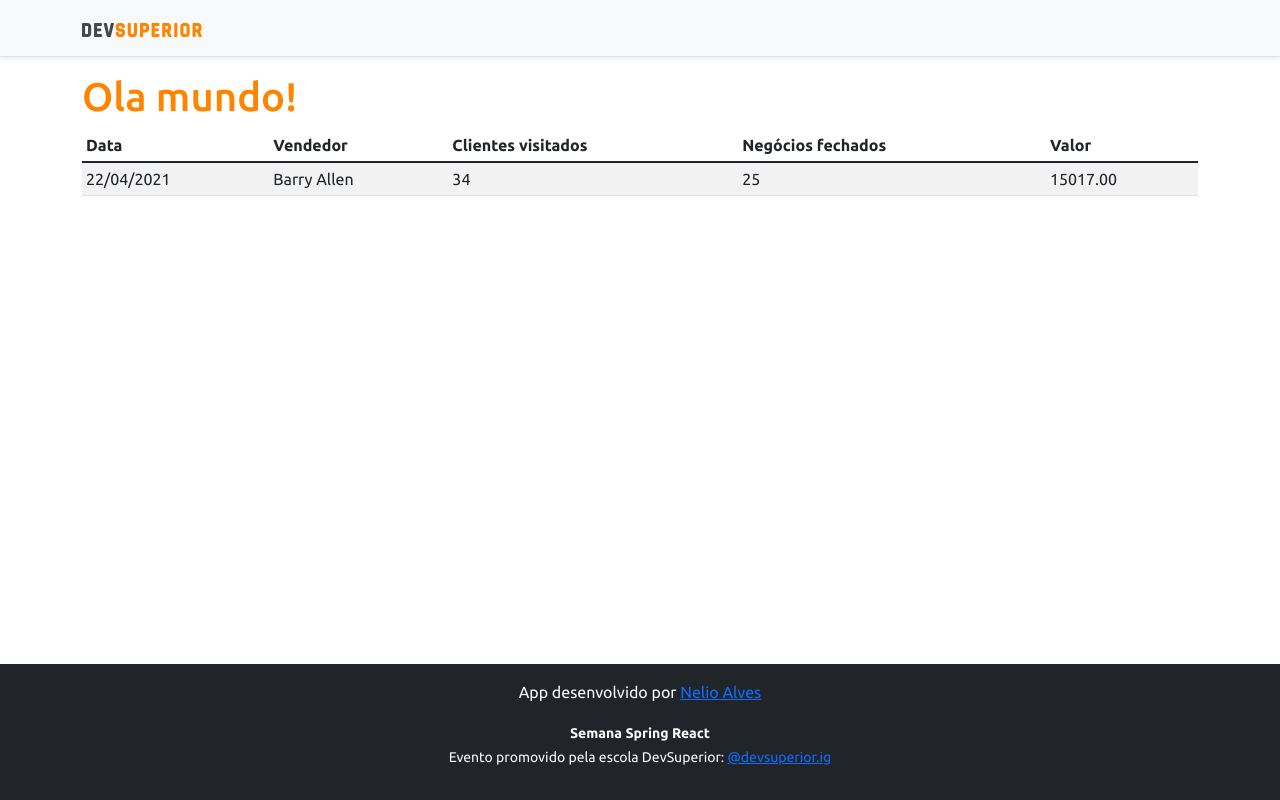
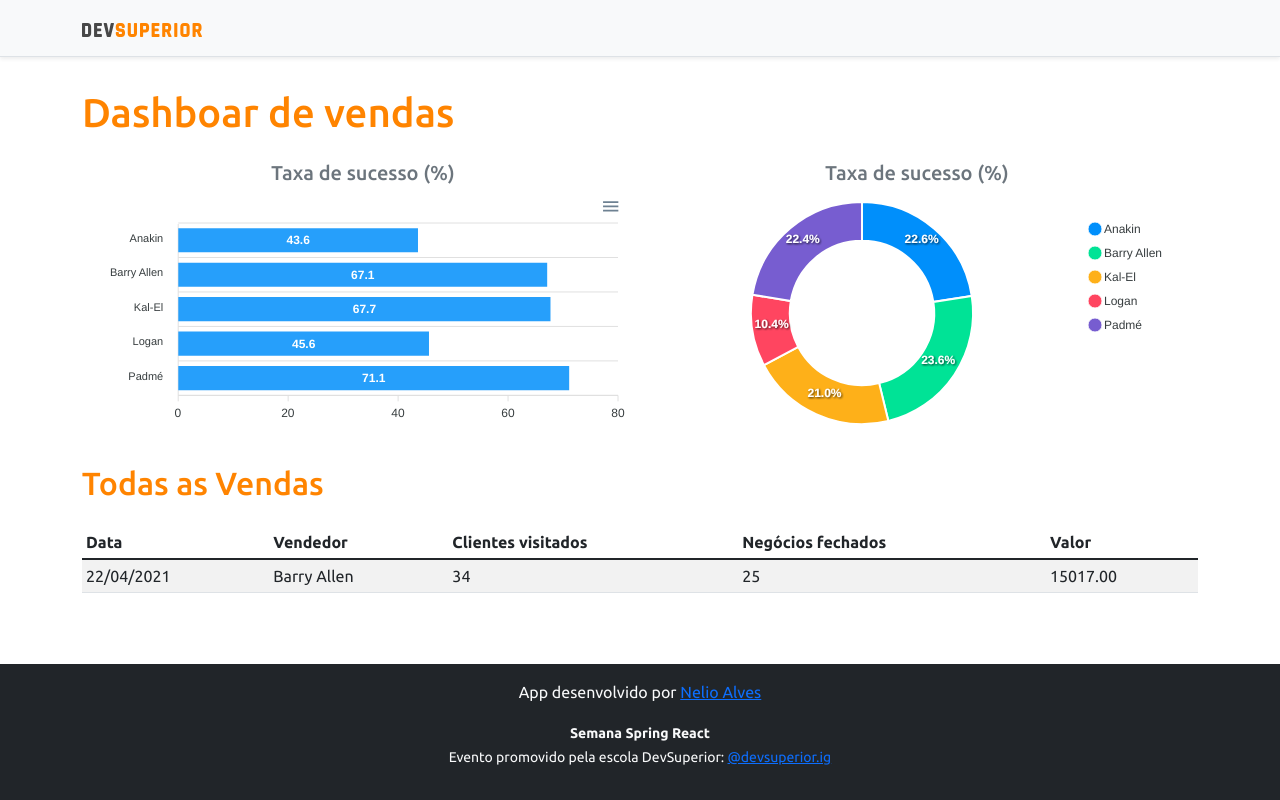
Before and after one commit to thorwbm/projeto-sds4, a React (Create React App) app in the folder frontend/: page / in a window 1280 px wide. Built offline with nearby package versions, Linux system fonts and the light colour scheme.

Commit message:
static charts

```diff
--- a/frontend/package.json
+++ b/frontend/package.json
@@ -12,8 +12,10 @@
     "@types/node": "^12.0.0",
     "@types/react": "^17.0.0",
     "@types/react-dom": "^17.0.0",
+    "apexcharts": "^3.28.1",
     "bootstrap": "^5.1.0",
     "react": "^17.0.2",
+    "react-apexcharts": "^1.3.9",
     "react-dom": "^17.0.2",
     "react-scripts": "4.0.3",
     "typescript": "^4.1.2",
--- a/frontend/src/App.tsx
+++ b/frontend/src/App.tsx
@@ -1,4 +1,6 @@
+import BarChart from "componets/BarChart";
 import DataTable from "componets/DataTable";
+import DonutChart from "componets/DonutChart";
 import Footer from "componets/Footer";
 import NavBar from "componets/NavBar";
 
@@ -8,8 +10,23 @@
       <NavBar />
 
       <div className="container">
-        <h1 className="text-primary">Ola mundo!</h1>
+        <h1 className="text-primary py-3">Dashboar de vendas</h1>
 
+        <div className="row px-3">
+        <div className= "col-sm-6">
+            <h5 className="text-center text-secondary">Taxa de sucesso (%)</h5>
+            <BarChart/>
+          </div>
+
+          <div className= "col-sm-6">
+          <h5 className="text-center text-secondary">Taxa de sucesso (%)</h5>
+            <DonutChart/>
+          </div>
+        </div>
+
+        <div className="py-3">
+          <h2 className="text-primary">Todas as Vendas</h2>
+        </div>
         <DataTable />
       </div>
 
--- /dev/null
+++ b/frontend/src/componets/BarChart/index.tsx
@@ -0,0 +1,38 @@
+import Chart from 'react-apexcharts';
+
+const BarChart = () => {
+
+    const options = {
+        plotOptions: {
+            bar: {
+                horizontal: true,
+            }
+        },
+    };
+
+    const mockData = {
+        labels: {
+            categories: ['Anakin', 'Barry Allen', 'Kal-El', 'Logan', 'Padmé']
+        },
+        series: [
+            {
+                name: "% Vendas",
+                data: [43.6, 67.1, 67.7, 45.6, 71.1]
+            }
+        ]
+    };
+
+
+
+
+    return (
+        <Chart
+            options = {{ ...options, xaxis: mockData.labels}}
+            series  = {mockData.series}
+            type = "bar"
+            height="240"
+        />
+    );
+}
+
+export default BarChart;
--- /dev/null
+++ b/frontend/src/componets/DonutChart/index.tsx
@@ -0,0 +1,27 @@
+import Chart from 'react-apexcharts';
+
+const DonutChart = () => {
+
+    const mockData = {
+        series: [477138, 499928, 444867, 220426, 473088],
+        labels: ['Anakin', 'Barry Allen', 'Kal-El', 'Logan', 'Padmé']
+    }
+
+    const options = {
+        legend: {
+            show: true
+        }
+    }
+
+
+    return (
+        <Chart
+            options = {{ ...options, labels: mockData.labels}}
+            series  = {mockData.series}
+            type = "donut"
+            height="240"
+        />
+    );
+}
+
+export default DonutChart;
```
Also changed, not shown: 1 other file (tests, documents, lock files or other folders).
